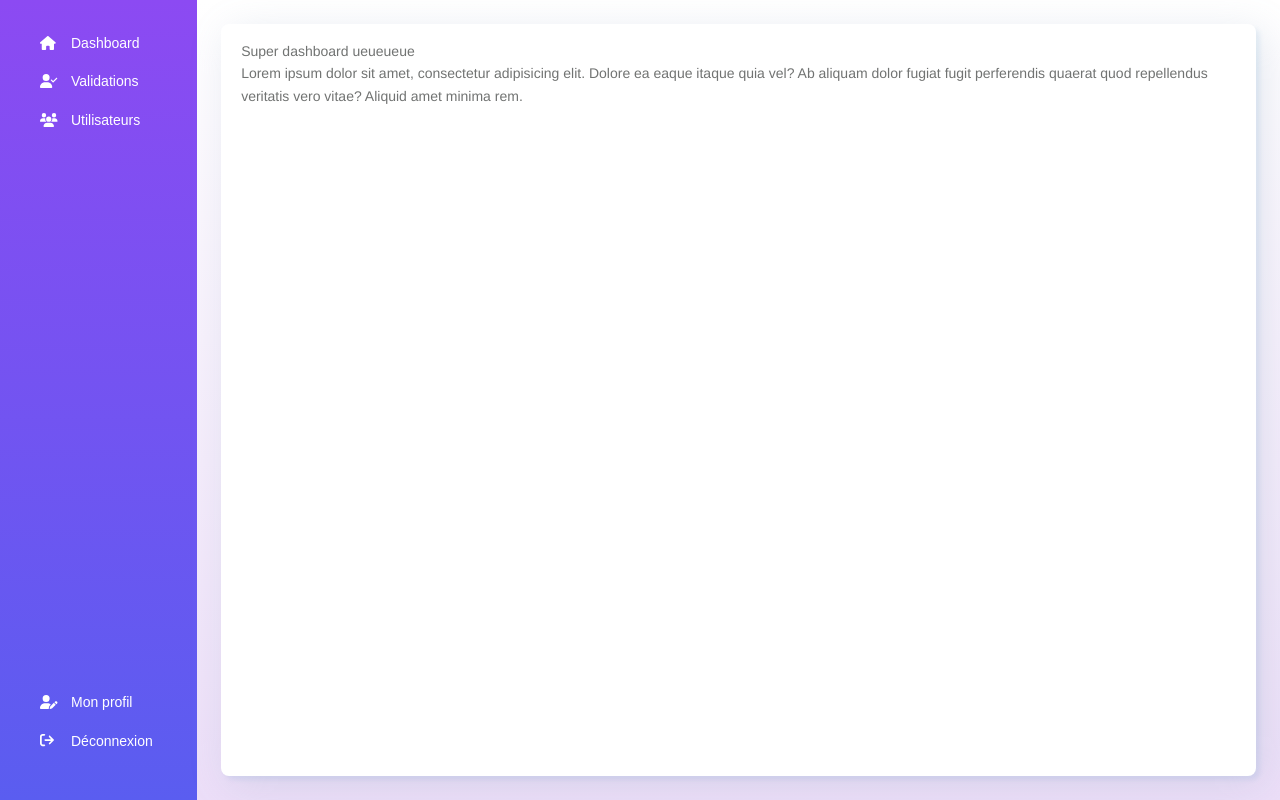
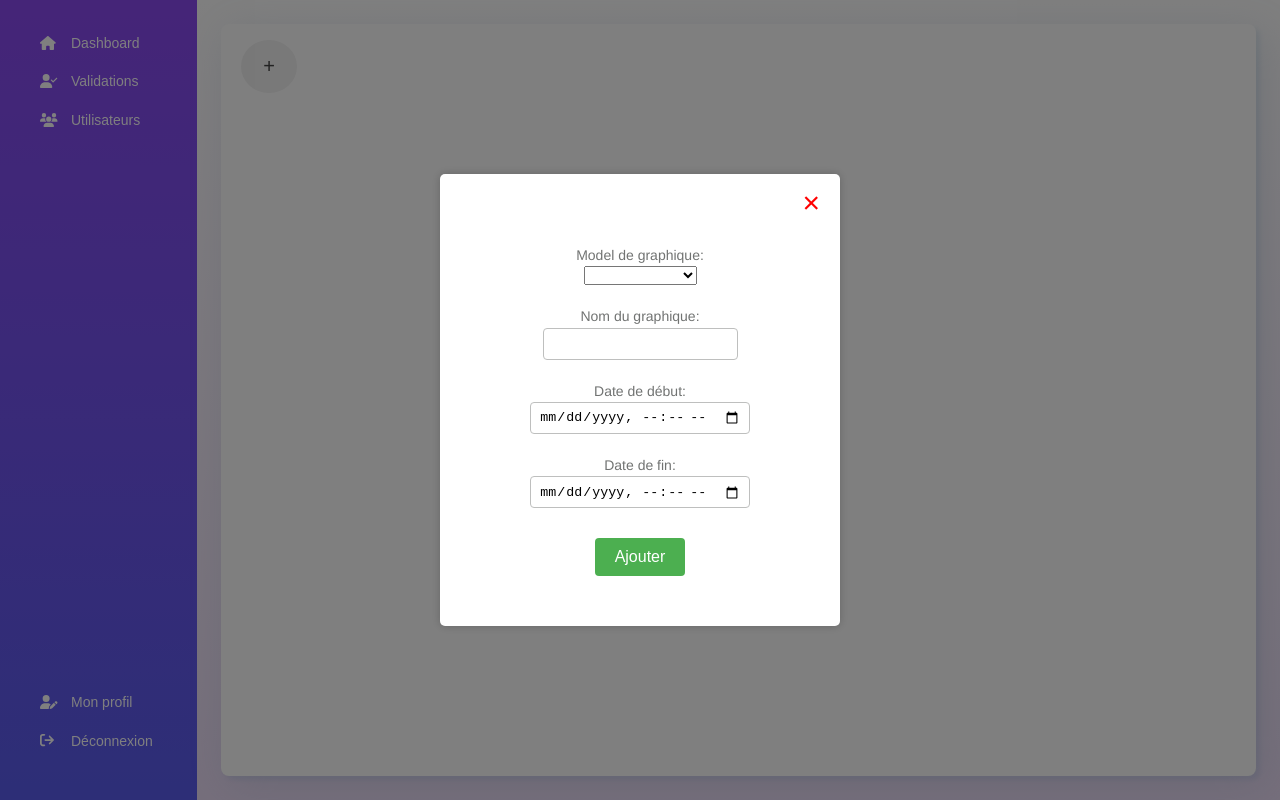
Before and after one commit to AtoLrn/challenge-stack-4-2, a Vue app in the folder app-front/: page /administration/dashboard in a window 1280 px wide. Built offline with nearby package versions, Linux system fonts and the light colour scheme.

Commit message:
feat(front): start dashboard

```diff
--- a/app-front/src/views/Administration/DashboardView.vue
+++ b/app-front/src/views/Administration/DashboardView.vue
@@ -5,14 +5,149 @@
 <template>
 
   <div id="dashboard" class="card">
-    Super dashboard ueueueue <br>
-    Lorem ipsum dolor sit amet, consectetur adipisicing elit. Dolore ea eaque itaque quia vel? Ab aliquam dolor fugiat fugit perferendis quaerat quod repellendus veritatis vero vitae? Aliquid amet minima rem.
+      <div class="add-graph">
+          <button @click="openPopup">+</button>
+      </div>
+
+      <div v-if="!showPopup" class="popup-overlay">
+        <div class="popup">
+          <span class="close" @click="closePopup">&times;</span>
+          <form @submit.prevent="addGraph">
+            <label for="graphType">Model de graphique:</label>
+            <select id="graphType" v-model="graphType">
+              <option value="visite">Nb de visite</option>
+              <option value="page">Pages Vues</option>
+              <option value="heatmap">Heatmap clicks</option>
+            </select>
+
+            <label for="graphName">Nom du graphique:</label>
+            <input type="text" id="graphName" v-model="graphName" required>
+
+            <label for="startDate">Date de début:</label>
+            <input type="datetime-local" id="startDate" v-model="startDate" required>
+
+            <label for="endDate">Date de fin:</label>
+            <input type="datetime-local" id="endDate" v-model="endDate" required>
+
+            <button type="submit">Ajouter</button>
+          </form>
+        </div>
+      </div>
   </div>
 
 </template>
 
-<style scoped>
+<script>
+export default {
+  data() {
+    return {
+      showPopup: false,
+      graphType: "",
+      graphName: "",
+      startDate: "",
+      endDate: "",
+    };
+  },
+  methods: {
+    openPopup() {
+      this.showPopup = true;
+    },
+    addGraph() {
+      this.showPopup = false;
+    },
+    closePopup() {
+      this.showPopup = false;
+      this.graphType = ""
+      this.graphName = ""
+      this.startDate = ""
+      this.endDate = ""
+    },
+  },
+};
+</script>
 
+<style scoped lang="scss">
+#dashboard {
+    display: flex;
+    flex-direction: row;
+    justify-content: flex-start;
 
+    .add-graph {
+        button {
+          padding: 15px 22px;
+          font-size: 20px;
+          background-color: #f2f2f2;
+          color: #444;
+          border: none;
+          border-radius: 50%;
+          cursor: pointer;
+          transition: background-color 0.3s ease;
 
+          &:hover {
+            background-color: #ddd;
+          }
+        }
+    }
+
+    .popup-overlay {
+      position: fixed;
+      top: 0;
+      left: 0;
+      width: 100%;
+      height: 100%;
+      background-color: rgba(0, 0, 0, 0.5);
+      display: flex;
+      justify-content: center;
+      align-items: center;
+
+      .popup {
+        position: relative;
+        background-color: #fff;
+        padding: 50px 0;
+        border-radius: 5px;
+        box-shadow: 0 0 10px rgba(0, 0, 0, 0.2);
+        width: 400px;
+
+        .close {
+            cursor: pointer;
+            color: red;
+            position: absolute;
+            top: 5px;
+            right: 20px;
+            font-size: 30px;
+        }
+
+        form {
+          display: flex;
+          flex-direction: column;
+          align-items: center;
+
+          input {
+            color: black;
+          }
+
+          label {
+            margin-top: 20px;
+          }
+
+          button {
+            background-color: #4caf50;
+            color: white;
+            padding: 10px 20px;
+            border: none;
+            border-radius: 4px;
+            cursor: pointer;
+            font-size: 16px;
+            transition: background-color 0.3s ease;
+            margin-top: 30px;
+
+            &:hover {
+              background-color: #45a049;
+            }
+          }
+        }
+      }
+    }
+
+}
 </style>
```
